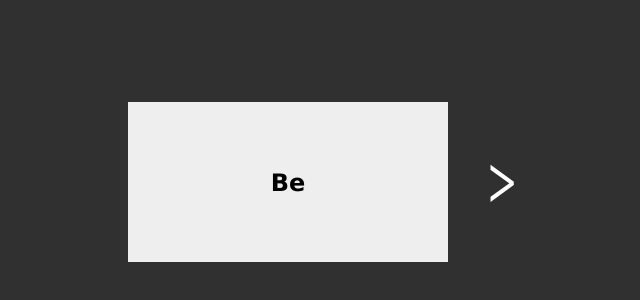
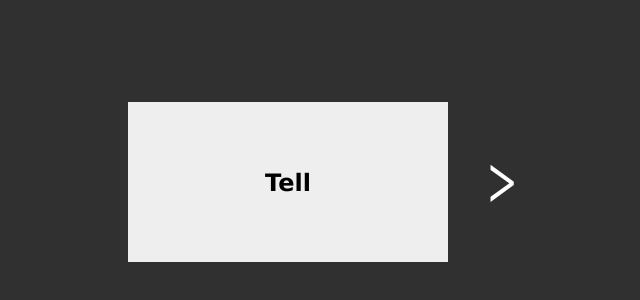
Before and after one commit to EstebanPechuan/irregularVerbs, a plain HTML site: page index.html in a window 1280 px wide. Shown: the part 218-518 px from the top of the page, 338-978 px from the left. Drawn offline with Linux system fonts and the light colour scheme.

Commit message:
Update index.html

```diff
--- a/index.html
+++ b/index.html
@@ -11,7 +11,7 @@
     <div class="left displayNone" onclick="leftButton()"><</div>
 
     <div class="bigBigBox">
-        <div class="bigBox active" onclick="rotate(this)">
+        <div class="bigBox rightBox" onclick="rotate(this)">
             <div class="box">Be</div>
             <div class="box">
                 <span>Was/Were</span>
```
